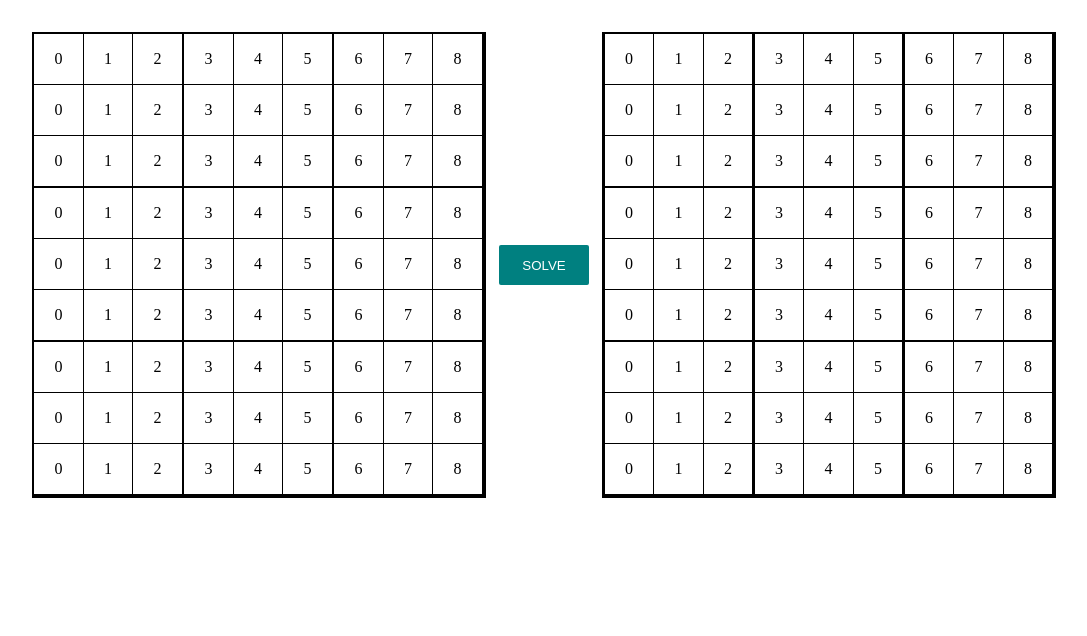
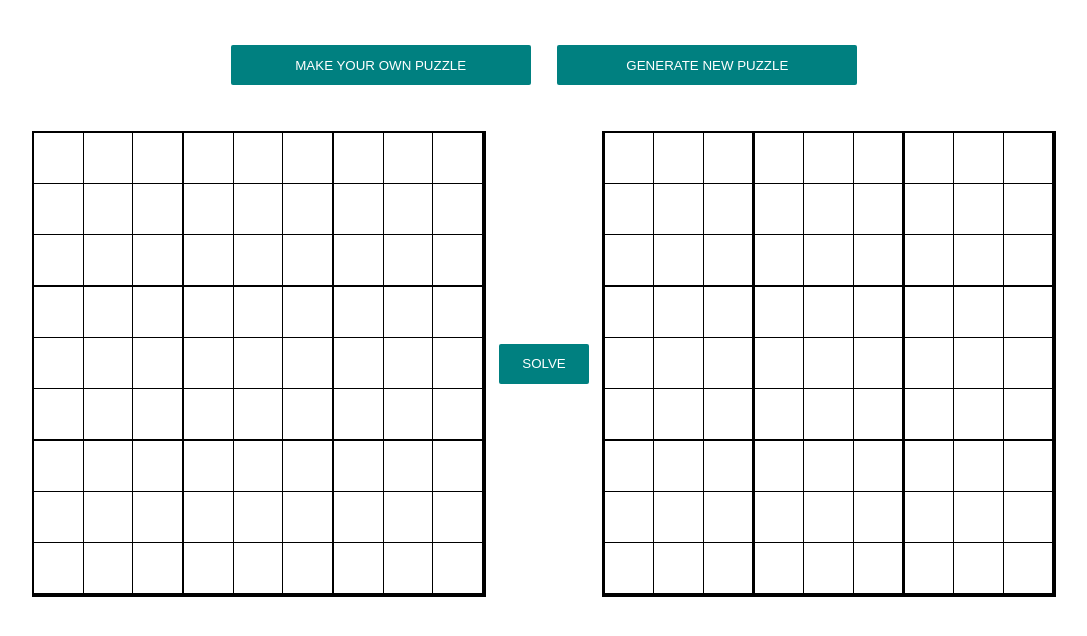
Before and after one commit to JulsRicketti/Sudoku, a React app: page / in a window 1280 px wide. Shown: the whole page, without its empty margins (96-1183 px from the left). Built offline with nearby package versions, Linux system fonts and the light colour scheme.

Commit message:
Continuation of board implementation

```diff
--- a/src/components/App.js
+++ b/src/components/App.js
@@ -1,12 +1,29 @@
-import React from 'react'
+import React, { useState } from 'react'
 import SudokuBoard from './SudokuBoard'
 
 function App() {
+  const [createMode, setCreateMode] = useState(false)
+
   return (
     <div className='app'>
-      <SudokuBoard/>
-      <button>Solve</button>
-      <SudokuBoard/>
+      <div className='actions'>
+        <button
+          onClick={() => setCreateMode(!createMode)}
+          style={{
+            backgroundColor: createMode ? '#990000' : ''
+          }}
+        >
+          {createMode ? 'Done' : 'Make your own puzzle'}
+        </button>
+        <button>Generate new puzzle</button>
+      </div>
+      <div className='boards'>
+        <SudokuBoard
+          type={createMode ? 'create' : 'play'}
+        />
+        <button>Solve</button>
+        <SudokuBoard type='solution' />
+      </div>
     </div>
   )
 }
--- /dev/null
+++ b/src/components/Cell.js
@@ -0,0 +1,38 @@
+import React, { useState } from 'react'
+
+export default function Cell ({ index, isSelected, setSelectedCell, type, cell, rows, updateValue }) {
+	const [ cellValue, setCellValue] = useState(null)
+	const isTheThirdCol = (cell.index + 1) % 3 === 0
+
+	return (
+		<div
+			className='cell'
+			style={{ marginRight: isTheThirdCol ? 2 : 0.5}}
+			onClick={() => {
+				if (type !== 'solution') {
+					if (isSelected) {
+						setSelectedCell('')
+					} else {
+						setSelectedCell(index)
+					}
+				}
+			}}
+		>
+			{isSelected ? (
+				<input
+					type='number'
+					autoFocus
+					min={1}
+					max={9}
+					value={cellValue || ''}
+					onChange={({ target: { value } })=> setCellValue(value)}
+					onBlur={() => {
+						rows[cell.row].cols[cell.index].value = cellValue
+						updateValue(rows)
+						setSelectedCell('')
+					}}
+				/>
+				): rows[cell.row]?.cols[cell.index]?.value}
+		</div>
+	)
+}
--- a/src/components/SudokuBoard.js
+++ b/src/components/SudokuBoard.js
@@ -1,33 +1,47 @@
-import React from 'react'
+import React, { useState } from 'react'
+import Cell from './Cell'
 
-export default function SudokuBoard () {
+export default function SudokuBoard ({ type }) {
 	const DIMENSION = 9
-	const rows = []
+	const ROWS = []
 
 	for (let i=0; i<DIMENSION; i++) {
 		const cols = []
 		for (let j=0; j<DIMENSION; j++) {
-			cols.push({ index: j })
+			cols.push({ index: j, row: i, value: null })
 		}
-		rows.push({
+		ROWS.push({
 			index: i,
 			cols
 		})
 	}
 
+	const [selectedCell, setSelectedCell] = useState('')
+	const [rows, setRows] = useState(ROWS)
+	console.warn('ROWS', ROWS)
+
 	return (
 		<div className='board'>
-			{rows.map((row) => {
+			{ROWS.map((row) => {
 				const { cols, index } = row
 				const isTheThirdRow = (row.index + 1) % 3 === 0
 				return (
-					<div className='row' key={index} style={{ marginBottom: isTheThirdRow ? 2 : 1}}>
-						{cols.map((col) => {
-							const isTheThirdCol = (col.index + 1) % 3 === 0
+					<div className='row' key={`row-${index}`} style={{ marginBottom: isTheThirdRow ? 2 : 1}}>
+						{cols.map((cell) => {
+							const key = `cell-${row.index}-${cell.index}`
+							const isSelected = key === selectedCell
+
 							return (
-								<div className='col' key={`coll-${index}`} style={{ marginRight: isTheThirdCol ? 2 : 0.5}}>
-									{col.index}
-								</div>
+								<Cell
+									key={key}
+									index={key}
+									type={type}
+									isSelected={isSelected}
+									setSelectedCell={setSelectedCell}
+									updateValue={(updatedRows) => setRows({...updatedRows})}
+									rows={rows}
+									cell={cell}
+								/>
 							)
 						})}
 					</div>
--- a/src/styles/index.scss
+++ b/src/styles/index.scss
@@ -1,9 +1,4 @@
-.app {
-	padding: 1.5em;
-	display: flex;
-	flex-direction: row;
-	align-items: center;
-	justify-content: center;
+
 
 button {
 	margin: 1em;
@@ -15,24 +10,48 @@
 	border: none;
 	text-transform: uppercase;
 	cursor: pointer;
+}
 
-		:active {
-			border: none;
+.app {
+	padding: 1.5em;
+	display: flex;
+	flex-direction: column;
+
+	.actions {
+		width: 100%;
+		display: flex;
+		align-items: center;
+		justify-content: center;
+		margin-bottom: 2em;
+
+		button {
+			width: 300px;
 		}
 	}
+}
+
+
+.boards {
+
+	display: flex;
+	flex-direction: row;
+	align-items: center;
+	justify-content: center;
 }
 
 .board {
 	background-color: black;
 	border: 2px solid black;
 	width: 450px;
+
 	.row {
 		margin-bottom: 0.5px;
 		width: 100%;
 		display: flex;
 		flex-direction: row;
 	}
-	.col {
+
+	.cell {
 		margin: 0 0.5px;
 		background-color: white;
 		width: 50px;
@@ -40,5 +59,16 @@
 		display: flex;
 		justify-content: center;
 		align-items: center;
+		cursor: pointer;
+
+		&:hover {
+			background-color: rgb(110, 206, 206);
+		}
+
+		input {
+			width: 100%;
+			height: 90%;
+			border: 2px solid teal;
 		}
 	}
+}
```
Lines whose indentation alone changed are shown as unchanged.
